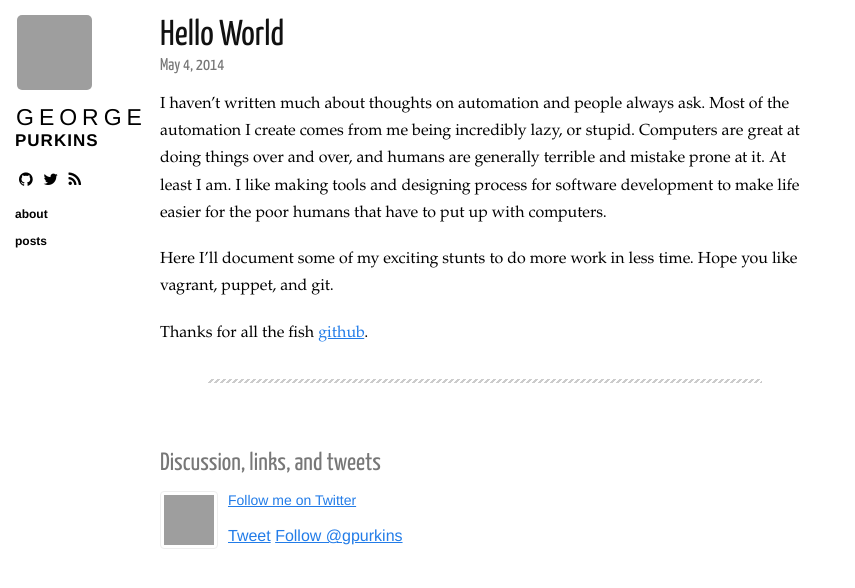
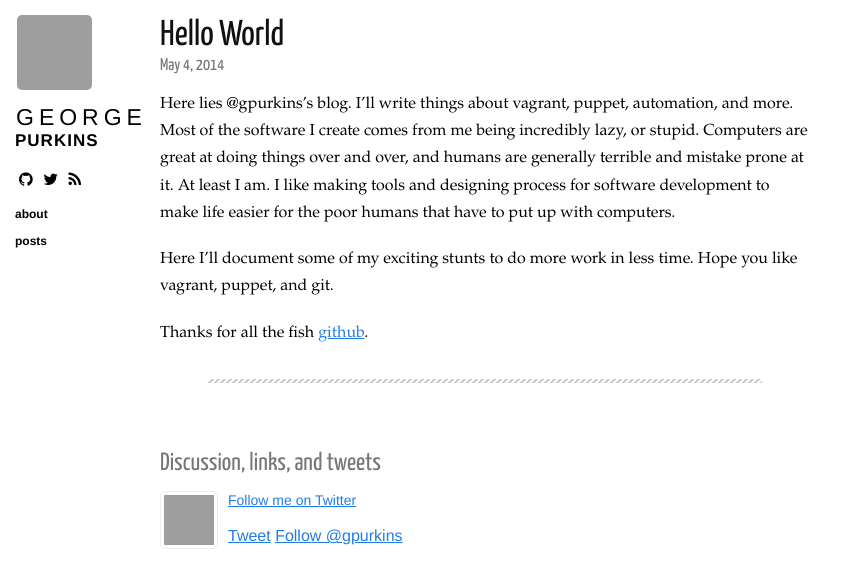
Before and after one commit to gpurkins/gpurkins.github.io, a Jekyll site: the page built from _posts/2014-05-04-Hello-World.markdown, in a window 1280 px wide, cut to the strip 0-588 px from the top of the page. Shown: the whole strip, without its empty margins (0-855 px from the left). Built offline with Jekyll 4.4.1, drawn with Linux system fonts in a browser that asks for light colours; nearby versions of some CDN libraries; Markdown is read by kramdown in place of the engine named in the settings; comment, search, counter and statistics services are not loaded; grey boxes are pictures that could not be loaded.

Commit message:
youre better than that

```diff
--- a/_posts/2014-05-04-Hello-World.markdown
+++ b/_posts/2014-05-04-Hello-World.markdown
@@ -4,7 +4,7 @@ title: Hello World
 category: posts
 ---
 
- I haven't written much about thoughts on automation and people always ask. Most of the automation I create comes from me being incredibly lazy, or stupid. Computers are great at doing things over and over, and humans are generally terrible and mistake prone at it. At least I am. I like making tools and designing process for software development to make life easier for the poor humans that have to put up with computers.
+Here lies @gpurkins's blog. I'll write things about vagrant, puppet, automation, and more. Most of the software I create comes from me being incredibly lazy, or stupid. Computers are great at doing things over and over, and humans are generally terrible and mistake prone at it. At least I am. I like making tools and designing process for software development to make life easier for the poor humans that have to put up with computers.
 
 Here I'll document some of my exciting stunts to do more work in less time. Hope you like vagrant, puppet, and git.
 
```
